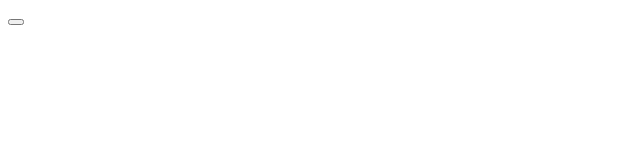
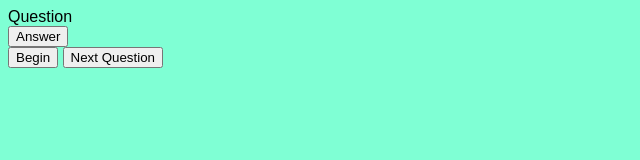
Before and after one commit to jakevs/codequiz, a plain HTML site: page index.html in a window 1280 px wide. Shown: the whole page, without its empty margins (0-640 px from the left). Drawn offline with Linux system fonts and the light colour scheme.

Commit message:
adding some css

```diff
--- a/index.html
+++ b/index.html
@@ -1,16 +1,25 @@
 <!DOCTYPE html>
 <html lang="en">
 <head>
+
     <meta charset="UTF-8">
     <meta name="viewport" content="width=device-width, initial-scale=1.0">
+    <link href="style.css" rel="stylesheet">
+
     <title>Code Quiz</title>
 </head>
 <body>
 
   <div class="container">
+
     <div id="question-holder" class="hide">
+
+      <div id="question">Question</div>
+        <button class="btn">Answer</button>
+
       <div class="controls">
-        <button></button>
+        <button id="begin-btn" class="begin-btn btn">Begin</button>
+        <button id="next-btn" class="next-btn btn">Next Question</button>
       </div>
     </div>
   </div>
@@ -18,4 +27,6 @@
 
 </body>
 
+    <script src="script.js"></script>
+
 </html>
--- /dev/null
+++ b/style.css
@@ -0,0 +1,5 @@
+body {
+    font-family: fantasy;
+    background-color: aquamarine;
+    align-content: center;
+}
```
Also changed, not shown: styles.css (deleted).
